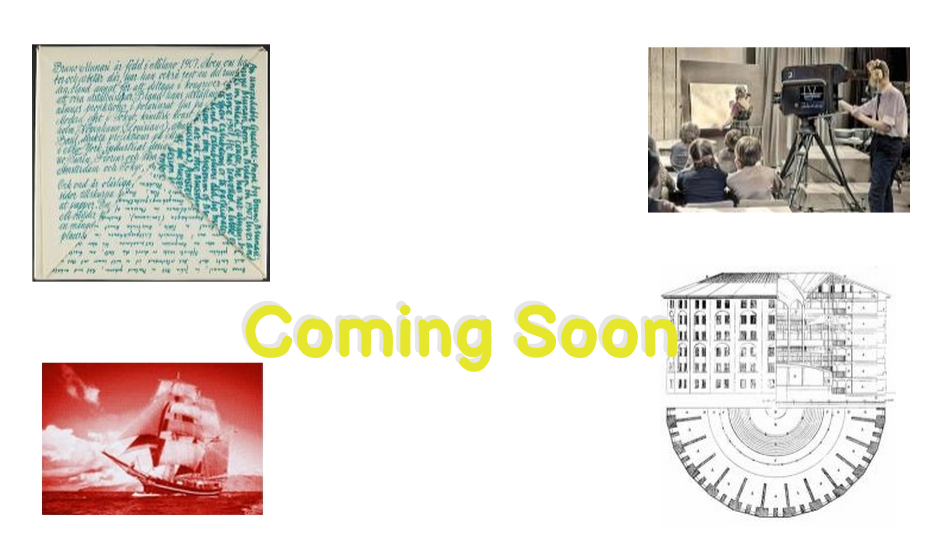
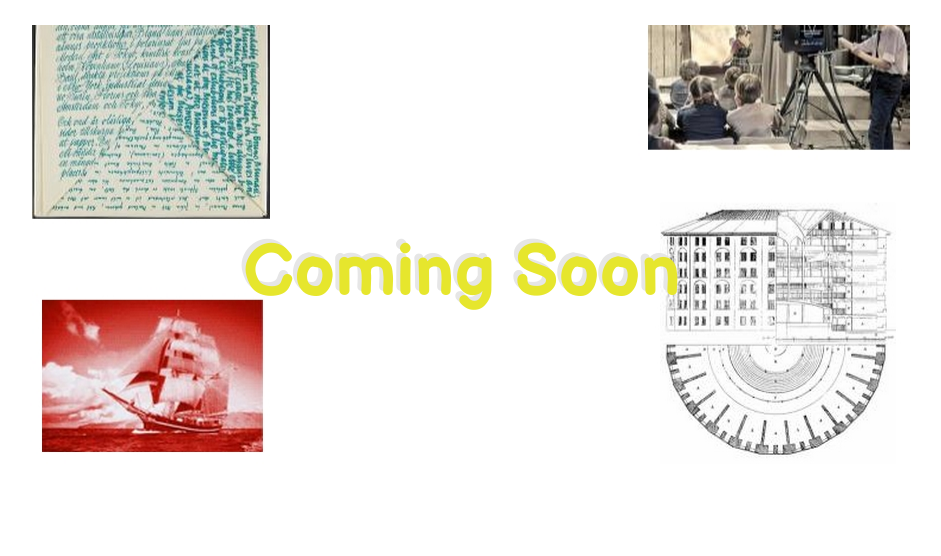
Before and after one commit to AmazingCat320/2dtech, a plain HTML site: page index.html in a window 1280 px wide. Shown: the whole page, without its empty margins (178-1119 px from the left). Drawn offline with Linux system fonts and the light colour scheme.

Commit message:
Add files via upload

```diff
--- a/main.css
+++ b/main.css
@@ -3,7 +3,7 @@ h1 {
     font-family: 'Balsamiq Sans', cursive;
     text-shadow: -4px -4px rgb(230  230  230);
     text-align: center;
-    padding-top: 7%;
+    padding-top: 2%;
     font-size: 450%;
   }
 
```
